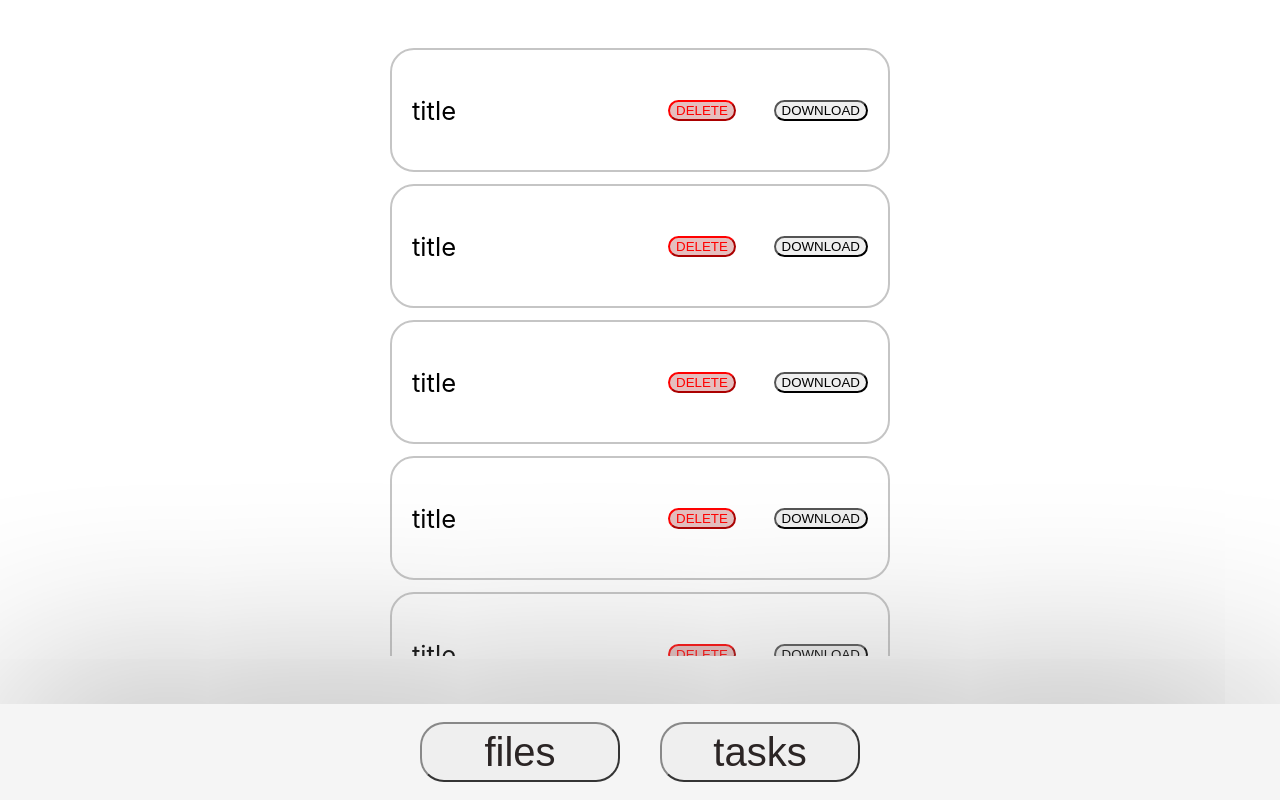
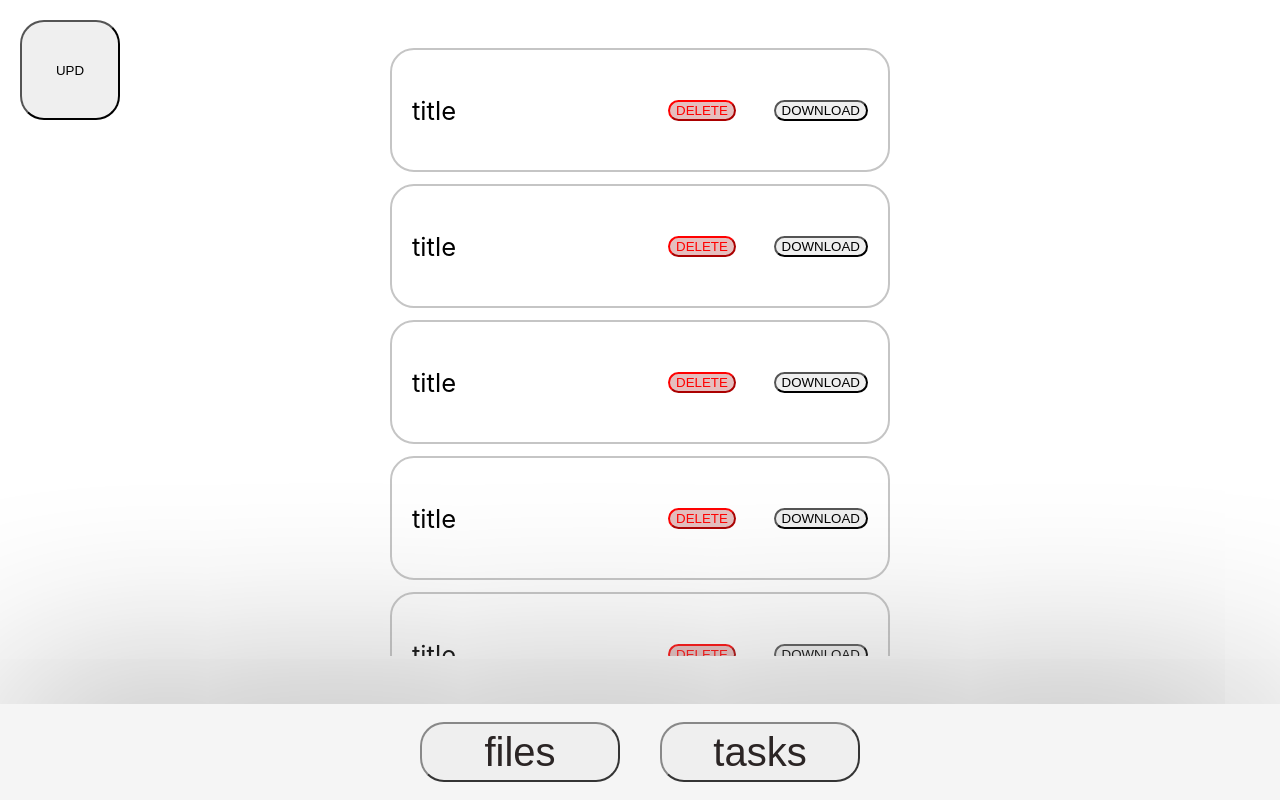
Before and after one commit to 4il612/FileTaskClient, a React (Create React App) app: page / in a window 1280 px wide. Built offline with nearby package versions, Linux system fonts and the light colour scheme.

Commit message:
update button markup

```diff
--- a/src/App.css
+++ b/src/App.css
@@ -131,3 +131,17 @@ layout {
 .taskCard__downloadBTN {
   max-height: 20px;
 }
+
+.updateBTN {
+  position: absolute;
+  top: 20px;
+  left: 20px;
+  width: 100px;
+  height: 100px;
+  border-radius: 24px;
+}
+
+.updateBTN:hover {
+  cursor: pointer;
+  box-shadow: 0px 0px 40px #8888886a;
+}
--- a/src/pages/filesPage.jsx
+++ b/src/pages/filesPage.jsx
@@ -5,6 +5,7 @@ import Table from "../components/table";
 const FilesPage = () => {
   return (
     <>
+      <button className="updateBTN">UPD</button>
       <div className="layout">
         <Table>
           <FileCard></FileCard>
--- a/src/pages/tasksPage.jsx
+++ b/src/pages/tasksPage.jsx
@@ -5,6 +5,7 @@ import TaskCard from "../components/taskCard";
 const TasksPage = () => {
   return (
     <>
+      <button className="updateBTN">UPD</button>
       <div className="layout">
         <Table>
           <TaskCard id={1} task={"resize"} status={"processing"} />
```
